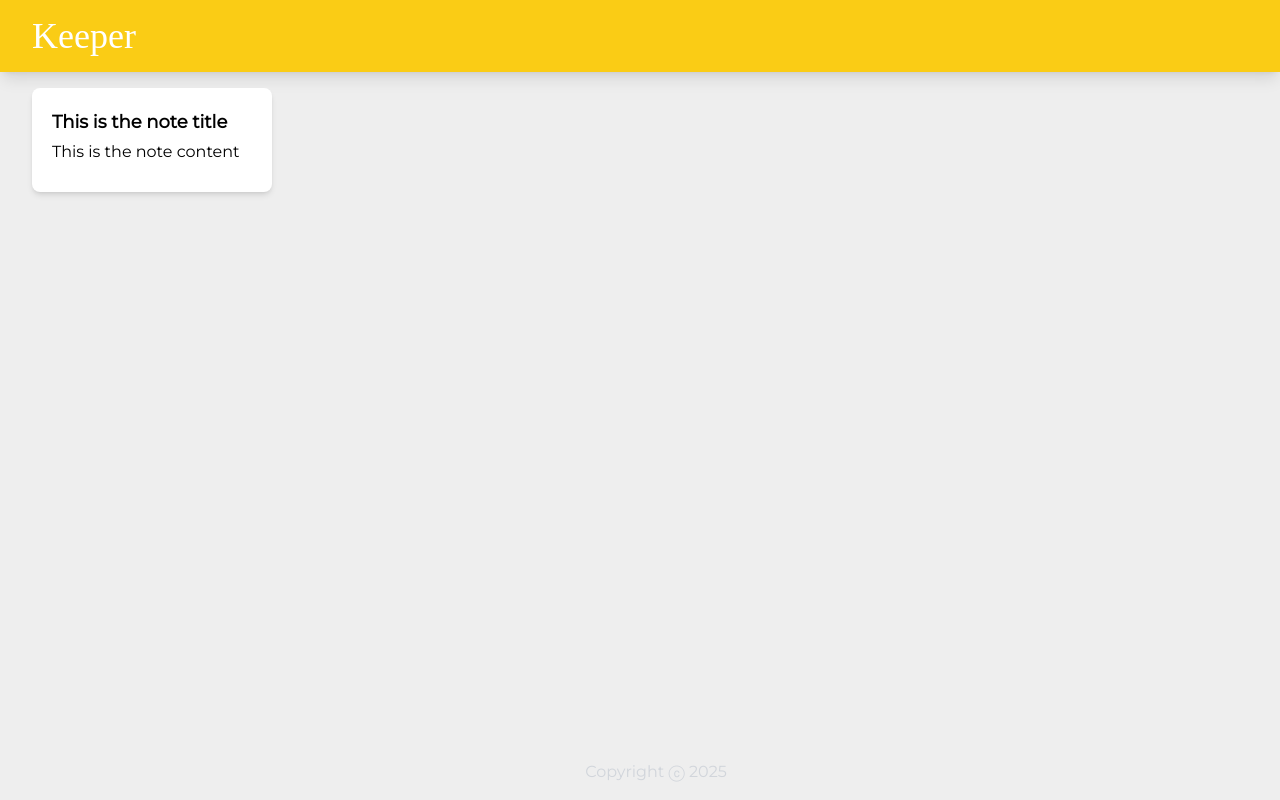
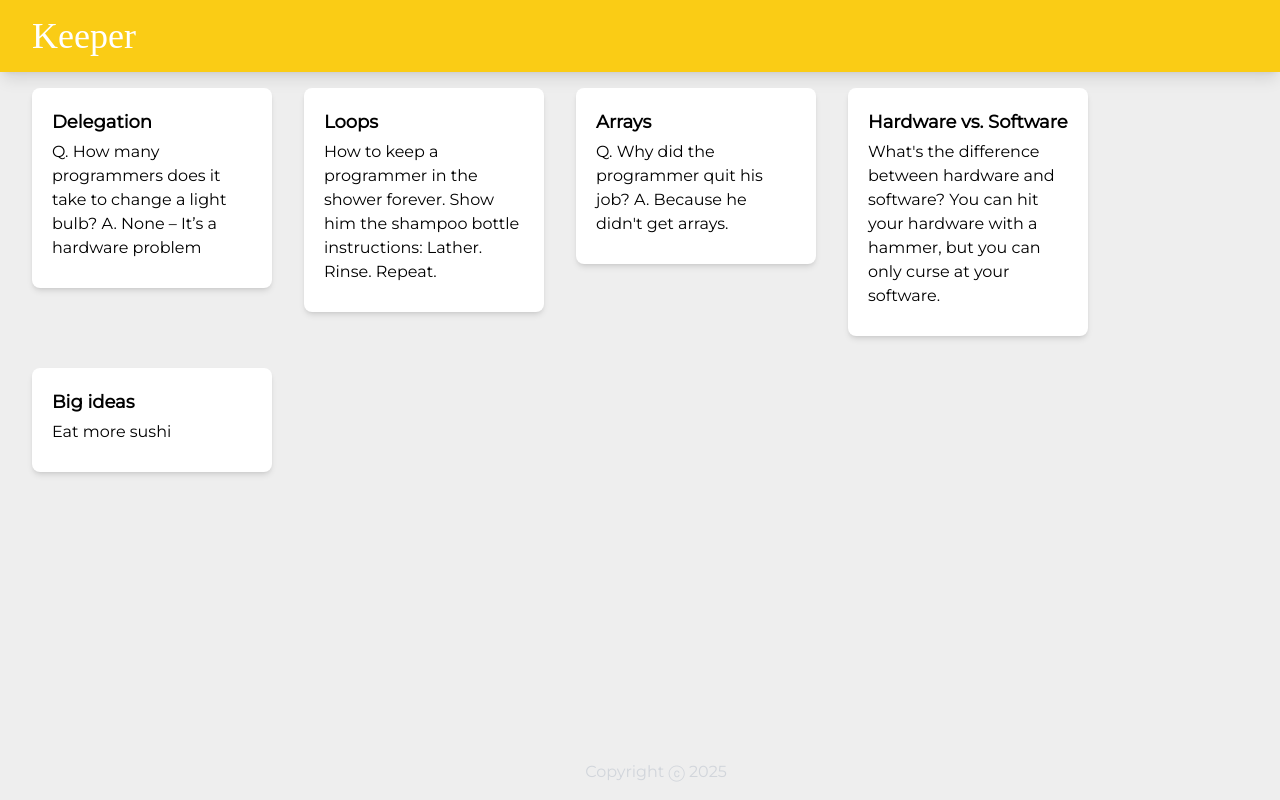
Before and after one commit to Ahmed2Shouman/Keeper-App, a React (Vite) app: page / in a window 1280 px wide. Built offline with nearby package versions, Linux system fonts and the light colour scheme; a web font is replaced by a local one.

Commit message:
added props

```diff
--- a/src/App.jsx
+++ b/src/App.jsx
@@ -2,6 +2,7 @@ import { useState } from 'react'
 import Header from './components/Header'
 import Footer from './components/Footer'
 import Note from './components/Note'
+import notes from './notes'
 
 function App() {
   const [count, setCount] = useState(0)
@@ -9,7 +10,14 @@ function App() {
   return (
     <div>
       <Header />
-      <Note />
+      {notes.map(noteItem => (
+        <Note
+          key={noteItem.id}
+          title={noteItem.title}
+          content={noteItem.content}
+          date={noteItem.date}
+        />
+      ))}
       <Footer />
     </div>
   )
--- a/src/components/Note.jsx
+++ b/src/components/Note.jsx
@@ -1,10 +1,10 @@
 import React from "react";
 
-export default function Note() {
+export default function Note(props) {
     return (
         <div className="bg-white shadow-md rounded-lg p-5 w-60 m-4 float-left">
-            <h1 className="text-lg mb-1 font-bold">This is the note title</h1>
-            <p className="text-base mb-2 whitespace-pre-wrap break-words font-thin">This is the note content</p>
+            <h1 className="text-lg mb-1 font-bold">{props.title}</h1>
+            <p className="text-base mb-2 whitespace-pre-wrap break-words font-thin">{props.content}</p>
         </div>
     );
 }
--- /dev/null
+++ b/src/notes.jsx
@@ -0,0 +1,33 @@
+const notes = [
+  {
+    key: 1,
+    title: "Delegation",
+    content:
+      "Q. How many programmers does it take to change a light bulb? A. None – It’s a hardware problem"
+  },
+  {
+    key: 2,
+    title: "Loops",
+    content:
+      "How to keep a programmer in the shower forever. Show him the shampoo bottle instructions: Lather. Rinse. Repeat."
+  },
+  {
+    key: 3,
+    title: "Arrays",
+    content:
+      "Q. Why did the programmer quit his job? A. Because he didn't get arrays."
+  },
+  {
+    key: 4,
+    title: "Hardware vs. Software",
+    content:
+      "What's the difference between hardware and software? You can hit your hardware with a hammer, but you can only curse at your software."
+  },
+  {
+    key: 5,
+    title: "Big ideas",
+    content: "Eat more sushi"
+  }
+];
+
+export default notes;
```
